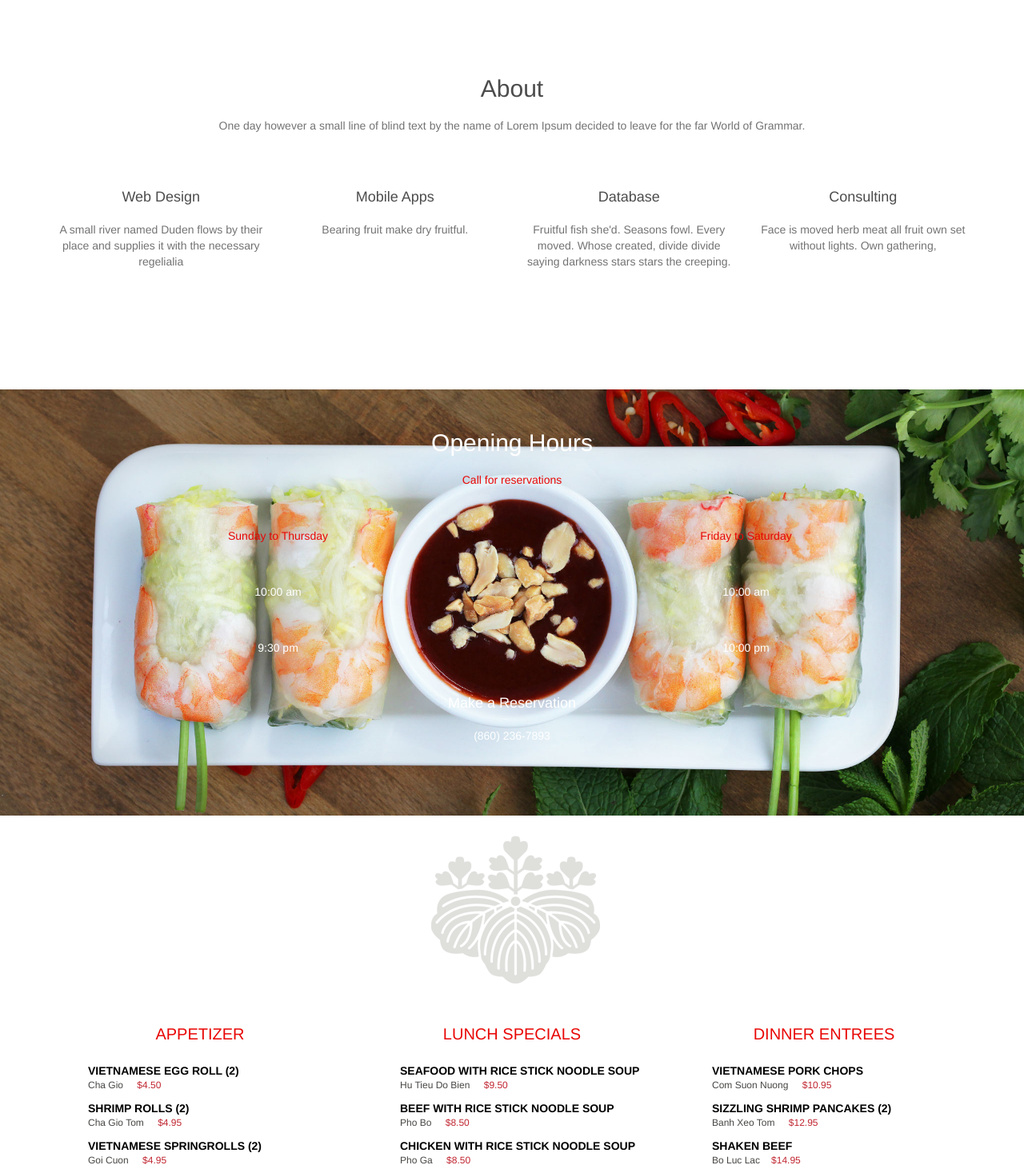
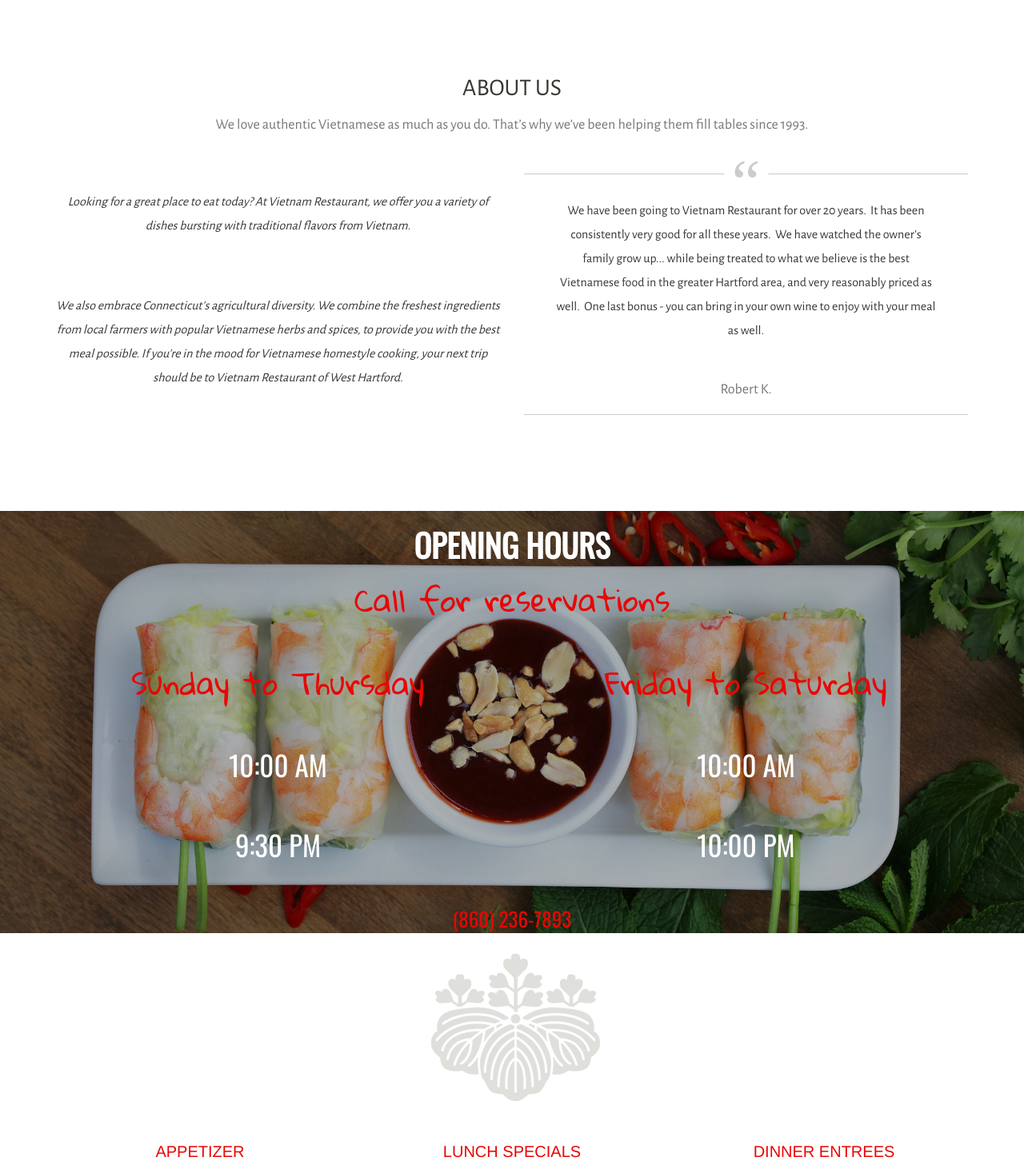
Before and after one commit to HeyTY/vn-restaurant-wh, a PHP site: page / in a window 1280 px wide. Shown: the part 801-2258 px from the top of the page at 80% size. Run offline with PHP 8.4, Linux system fonts and the light colour scheme.

Commit message:
Fixed header and hours overlay/ Add content to about page

```diff
--- a/assets/css/main.css
+++ b/assets/css/main.css
@@ -157,13 +157,13 @@ g
     background-repeat: no-repeat;
 }
 .fade-carousel .slides .slide-1 {
-    background-image: url(../images/header-image-vn.jpg);
+    background-image: url(../images/header-image-vn-3.jpg);
 }
 .fade-carousel .slides .slide-2 {
     background-image: url(../images/header-image-vn-2.jpg);
 }
 .fade-carousel .slides .slide-3 {
-    background-image: url(../images/header-image-vn-3.jpg);
+    background-image: url(../images/header-image-vn.jpg);
 }
 
 /********************************/
@@ -182,19 +182,70 @@ g
 .about {
     padding: 75px 0 100px;
     text-align: center;
+    font-family: 'Alegreya Sans', sans-serif;
 }
 
-.about h2,
+.about h2 {
+    text-align: center;
+    color: #383733;
+    margin: 20px 0 20px;
+    text-transform: uppercase;
+}
+
 .about h4 {
-    text-align: center;
-    color: #4c4c4c;
-    margin: 20px 0 20px;
+    color: #777777;
 }
 
 .about p {
-    color: #737373;
-    font-size: 14px;
+    padding-top: 20px;
+    color: #383733;
+    font-size: 16px;
     padding-bottom: 40px;
+    line-height: 30px;
+
+}
+
+#about-content {
+    font-weight: 400;
+    font-size: 15px;
+    font-style: italic;
+}
+
+/*Quote*/
+
+section {
+    box-shadow:0 2px 5px rgba(0,0,0,0.2);
+    background:#fff;
+    width:60%;
+    margin:100px auto;
+    padding:50px;
+}
+blockquote {
+    text-align:center;
+    font-size:20px;
+    border-top:1px solid #ccc;
+    border-bottom:1px solid #ccc;
+    border-left: none;
+    position:relative;
+    quotes: "\201C""\201D""\2018""\2019";
+}
+blockquote:after {
+    color:#ccc;
+    font-family:Source Sans Pro;
+    content: open-quote;
+    font-size:80px;
+    position:absolute;
+    left:50%;
+    bottom:calc(100% - 20px);
+    background:#fff;
+    height:55px;
+    width: 55px;
+    line-height:normal;
+    text-align:center;
+    transform:translateX(-50%);
+}
+blockquote p {
+    padding:20px;
 }
 
 /*Hours*/
@@ -208,16 +259,31 @@ g
     background-position: 50% 50%;
     background-position: 50% 50% !important;
     background-repeat: no-repeat;
+    position: relative;
     padding-top: 30px;
     padding-bottom: 40px;
     min-height: 528px;
 }
 
+#color-overlay {
+    position: absolute;
+    top: 0;
+    left: 0;
+    width: 100%;
+    height: 100%;
+    background-color:rgba(0, 0, 0, 0.3);
+    opacity: 1;
+}
+
 .hours h2,
 .hours h4 {
+    font-family: 'Oswald', sans-serif;
+    font-size: 40px;
+    font-weight: 700;
     color: #ffffff;
     text-align: center;
     margin: 20px 0 20px;
+    text-transform: uppercase;
 }
 
 .hours p {
@@ -228,7 +294,26 @@ g
 
 .hours .hour-days {
     color: #e80705;
+    font-family: 'Gloria Hallelujah', cursive;
+    font-size: 38px;
 }
+
+.hours .time {
+    font-family: 'Oswald', sans-serif;
+    font-size: 35px;
+    text-transform: uppercase;
+    color: #ffffff;
+}
+
+.hours .phone-number {
+    color: #e80705;
+    font-family: 'Oswald', sans-serif;
+    font-size: 25px;
+
+    text-transform: uppercase;
+
+}
+
 
 /*Menu*/
 
@@ -342,6 +427,7 @@ hr.style14 {
 
 .contact {
     color: #ffffff;
+    font-family: 'Alegreya Sans', sans-serif;
     padding: 50px 0 80px;
     text-align: center;
     background-color: #000000;
@@ -349,6 +435,7 @@ hr.style14 {
 
 .contact p {
     padding-bottom: 80px;
+    font-size: 20px;
 
 }
 
@@ -375,6 +462,8 @@ hr.style14 {
     width: 100%;
     font-size: 15px;
     background-color: #D30017;
+    text-transform: uppercase;
+    font-size: 20px;
 
 }
 
@@ -394,6 +483,7 @@ hr.style14 {
 /* Footer */
 
 .footer {
+    font-family: 'Alegreya Sans', sans-serif;
     padding: 30px;
     color: #cccccc;
     background-color: #000000;
--- a/index.html
+++ b/index.html
@@ -9,6 +9,8 @@
 
 
     <link href="https://fonts.googleapis.com/css?family=Alegreya+Sans:300,400,700" rel="stylesheet">
+    <link href="https://fonts.googleapis.com/css?family=Gloria+Hallelujah" rel="stylesheet">
+    <link href="https://fonts.googleapis.com/css?family=Oswald" rel="stylesheet">
     <link href="https://fonts.googleapis.com/css?family=Allura" rel="stylesheet">
 
     <link rel="stylesheet" href="./assets/css/main.css">
@@ -98,26 +100,21 @@
             <!--ABOUT US-->
             <div id="about" class="about">
                 <div class="container">
-                    <h2 >About</h2>
-                    <p>One day however a small line of blind text by the name of Lorem Ipsum decided to leave for the far World of Grammar.</p>
+                    <h2 >About Us</h2>
+                    <h4>We love authentic Vietnamese as much as you do. That’s why we’ve been helping them fill tables since 1993.</h4><br><br>
                     <div class="row">
-                        <div class="col-lg-3 col-md-3">
-                            <h4>Web Design</h4>
-                            <p>A small river named Duden flows by their place and supplies it with the necessary regelialia</p>
+                        <div id="about-content" class="col-lg-6 col-md-6">
+                            <p>Looking for a great place to eat today?  At Vietnam Restaurant, we offer you a variety of dishes bursting with traditional flavors from Vietnam.</p>
+                            <p>We also embrace Connecticut's agricultural diversity.  We combine the freshest ingredients from local farmers with popular Vietnamese herbs and spices, to provide you with the best meal possible.
+                                If you're in the mood for Vietnamese homestyle cooking, your next trip should be to Vietnam Restaurant of West Hartford.</p>
                         </div>
-                        <div class="col-lg-3 col-md-3">
 
-                            <h4>Mobile Apps</h4>
-                            <p>Bearing fruit make dry fruitful.</p>
-
-                        </div>
-                        <div class="col-lg-3 col-md-3 wow fadeInLeft" data-wow-delay="0.8s">
-                            <h4>Database</h4>
-                            <p>Fruitful fish she'd. Seasons fowl. Every moved. Whose created, divide divide saying darkness stars stars the creeping.</p>
-                        </div>
-                        <div class="col-lg-3 col-md-3">
-                            <h4>Consulting</h4>
-                            <p>Face is moved herb meat all fruit own set without lights. Own gathering,</p>
+                        <div class="col-lg-6 col-md-6">
+                            <blockquote>
+                                <p>
+                                    We have been going to Vietnam Restaurant for over 20 years.  It has been consistently very good for all these years.  We have watched the owner's family grow up... while being treated to what we believe is the best Vietnamese food in the greater Hartford area, and very reasonably priced as well.  One last bonus - you can bring in your own wine to enjoy with your meal as well.</p>
+                                <h4> Robert K.</h4>
+                            </blockquote>
                         </div>
                     </div>
                 </div>
@@ -125,23 +122,24 @@
 
             <!--HOURS-->
             <div id="hours" class="hours">
+                <div id="color-overlay">
                     <div class="container">
                         <h2> Opening Hours</h2>
                         <p class="hour-days">Call for reservations</p>
                         <div class="row">
                             <div class="col-lg-6 col-md-6">
                                 <p class="hour-days">Sunday to Thursday</p>
-                            <p>10:00 am</p>
-                            <p>9:30 pm</p>
+                                <p class="time">10:00 am</p>
+                                <p class="time">9:30 pm</p>
                             </div>
                             <div class="col-lg-6 col-md-6">
                                 <p class="hour-days">Friday to Saturday</p>
-                            <p>10:00 am</p>
-                            <p>10:00 pm</p>
+                                <p class="time">10:00 am</p>
+                                <p class="time">10:00 pm</p>
                             </div>
                             <div>
-                            <h4>Make a Reservation</h4>
-                            <p>(860) 236-7893</p>
+                                <p class="phone-number">(860) 236-7893</p>
+                            </div>
                         </div>
                     </div>
                 </div>
@@ -360,7 +358,7 @@
                                 <textarea name="" id="" cols="80" rows="9" class="form-control"></textarea>
                             </div>
                             <div class="col-lg-12">
-                                <button class="btn btn-lg">Submit Your Message</button>
+                                <button class="btn btn-lg">Submit</button>
                             </div>
 
                         </div>
@@ -398,11 +396,13 @@
 
                         <div class="col-lg-8 col-md-8">
                             <h4>Stay in touch</h4>
-                            <i class="social fa fa-facebook" aria-hidden="true"></i>
-                            <i class="social fa fa-yelp" aria-hidden="true"></i>
-                            <i class="social fa fa-tripadvisor" aria-hidden="true"></i>
-                            <i class="social fa fa-google" aria-hidden="true"></i>
-                            <i class="social fa fa-twitter" aria-hidden="true"></i>
+
+                            <a href="https://www.yelp.com/biz/vietnam-restaurant-west-hartford" target="_blank"><i class="social fa fa-yelp" aria-hidden="true"></i></a>
+                            <a href="https://www.tripadvisor.com/Restaurant_Review-g33970-d417872-Reviews-Vietnam_Restaurant-West_Hartford_Connecticut.html" target="_blank"><i class="social fa fa-tripadvisor" aria-hidden="true"></i></a>
+                            <a href="https://foursquare.com/v/vietnam-restaurant/4bda0985a8d976b0a86f0cb5" target="_blank"><i class=" social fa fa-foursquare" aria-hidden="true"></i></a>
+                            <a href="https://www.google.com/webhp?sourceid=chrome-instant&ion=1&espv=2&ie=UTF-8#q=vietnam+restaurant+west+hartford+1131+New+Britain+Ave" target="_blank"><i class="social fa fa-google" aria-hidden="true"></i></a>
+                            <!--<i class="social fa fa-facebook" aria-hidden="true"></i>-->
+                            <!--<i class="social fa fa-twitter" aria-hidden="true"></i>-->
                         </div>
                     </div>
                 </div>
```
Lines whose indentation alone changed are shown as unchanged.
